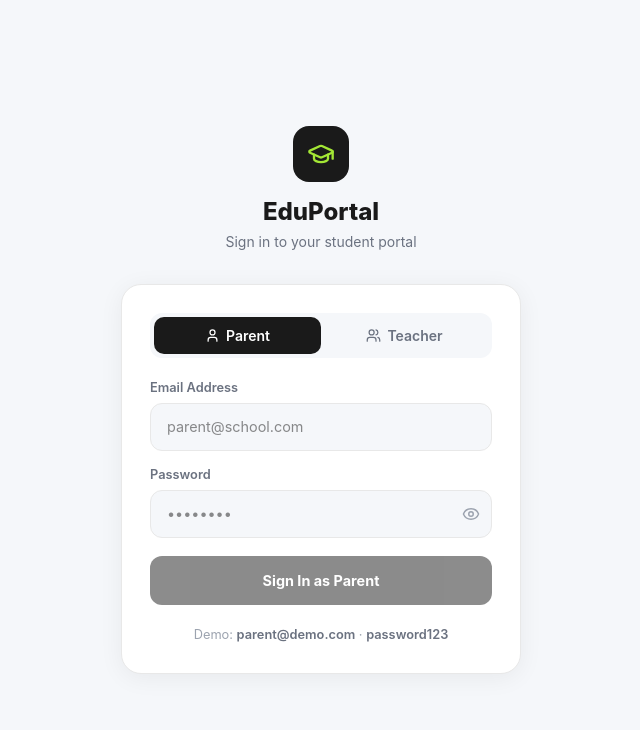
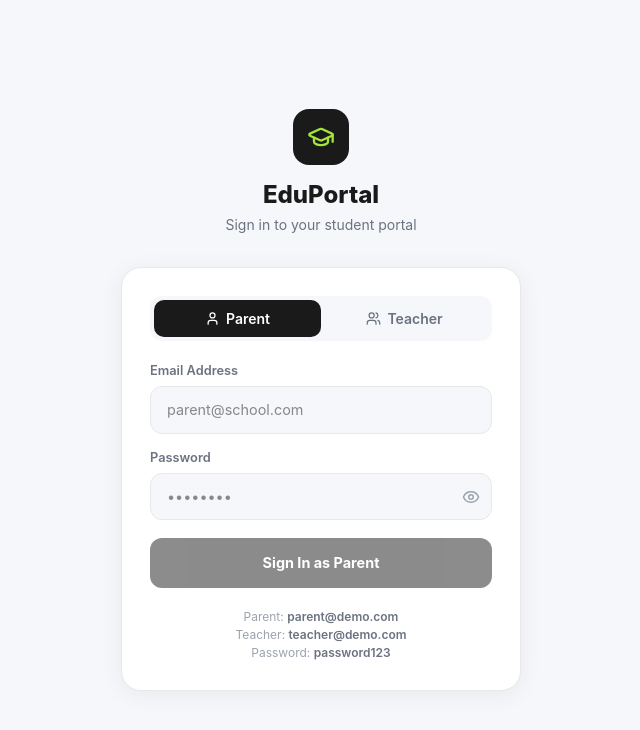
Before and after one commit to Kixwii/StudentBoard, a React (Vite) app in the folder student-board/: page / in a window 1280 px wide. Shown: the top 730 px of the page, without its empty margins (319-959 px from the left). Built offline with nearby package versions, Linux system fonts and the light colour scheme; no server answers.

Commit message:
Fix Docker setup and update login demo credentials
- Fix entrypoint.sh module reference to SchoolPortalApi.Core.Release

- Add comprehensive Docker setup documentation

- Update Login.jsx to show both parent and teacher demo accounts

- Add warning about running docker-compose from project root

```diff
--- a/student-board/src/auth/components/Login.jsx
+++ b/student-board/src/auth/components/Login.jsx
@@ -159,8 +159,10 @@ const Login = ({ onLogin }) => {
             </button>
           </form>
 
-          <div style={{ marginTop: '1.25rem', textAlign: 'center', fontSize: '0.8rem', color: 'var(--text-muted)' }}>
-            Demo: <span style={{ fontWeight: 600, color: 'var(--text-secondary)' }}>parent@demo.com</span> · <span style={{ fontWeight: 600, color: 'var(--text-secondary)' }}>password123</span>
+          <div style={{ marginTop: '1.25rem', textAlign: 'center', fontSize: '0.75rem', color: 'var(--text-muted)', lineHeight: 1.5 }}>
+            <div>Parent: <span style={{ fontWeight: 600, color: 'var(--text-secondary)' }}>parent@demo.com</span></div>
+            <div>Teacher: <span style={{ fontWeight: 600, color: 'var(--text-secondary)' }}>teacher@demo.com</span></div>
+            <div>Password: <span style={{ fontWeight: 600, color: 'var(--text-secondary)' }}>password123</span></div>
           </div>
         </div>
       </div>
```
Also changed, not shown: 3 other files (tests, documents, lock files or other folders).
